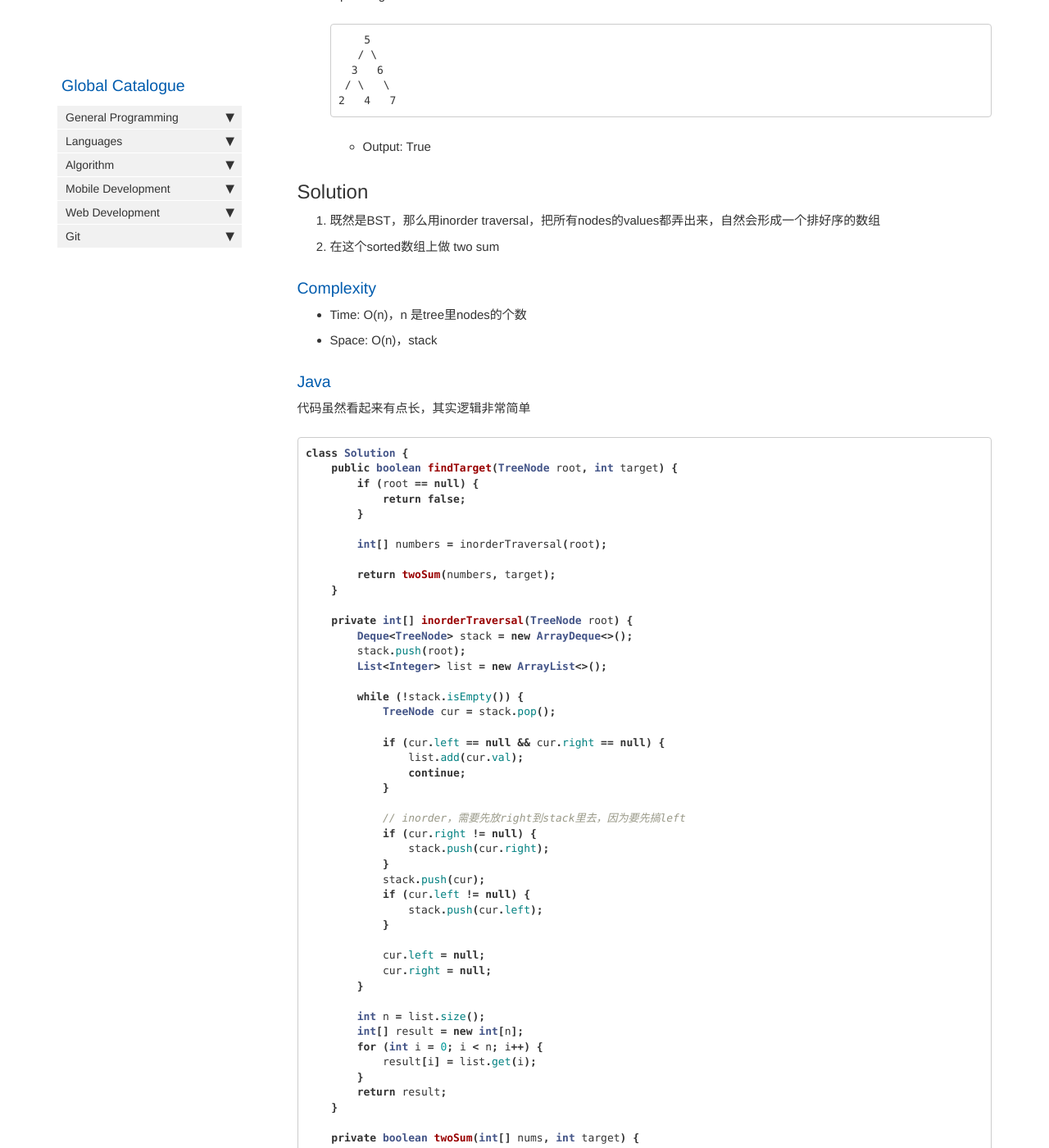
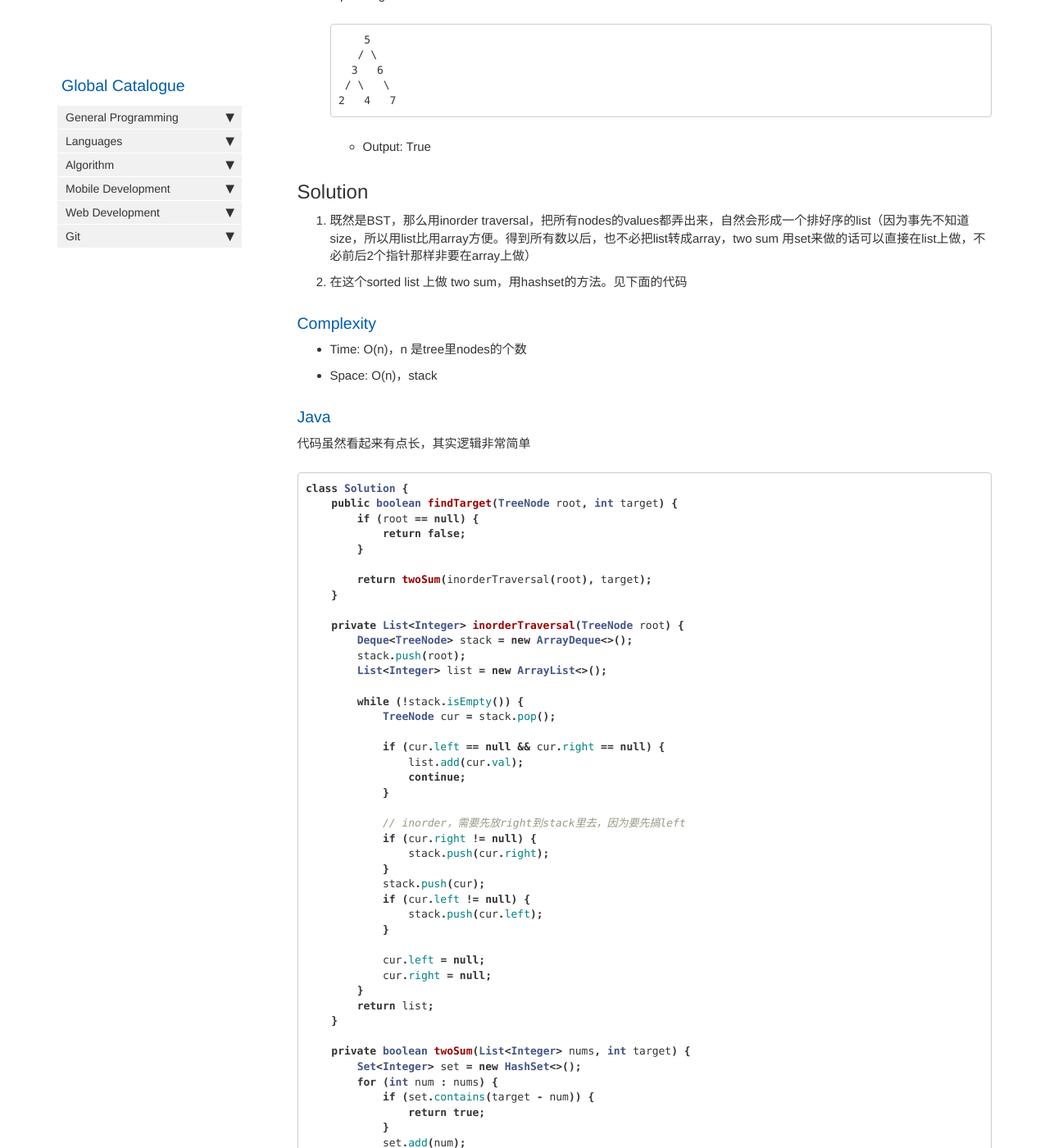
Before and after one commit to HungryOrc/hungryorc.github.io, a Jekyll site: the page built from pages/algorithm/algorithm_2Sum_bst.md, in a window 1280 px wide and 1400 px high, scrolled down 569 px. Shown: the whole window at 82% size. Built offline with Jekyll 4.4.1, drawn with Linux system fonts in a browser that asks for light colours; nearby versions of some CDN libraries; comment, search, counter and statistics services are not loaded.

Commit message:
Update algorithm_2Sum_bst.md

```diff
--- a/pages/algorithm/algorithm_2Sum_bst.md
+++ b/pages/algorithm/algorithm_2Sum_bst.md
@@ -33,8 +33,8 @@ Given a Binary Search Tree and a target number, return true if there exist two e
   * Output: True
 
 ## Solution
-1. 既然是BST，那么用inorder traversal，把所有nodes的values都弄出来，自然会形成一个排好序的数组
-2. 在这个sorted数组上做 two sum
+1. 既然是BST，那么用inorder traversal，把所有nodes的values都弄出来，自然会形成一个排好序的list（因为事先不知道size，所以用list比用array方便。得到所有数以后，也不必把list转成array，two sum 用set来做的话可以直接在list上做，不必前后2个指针那样非要在array上做）
+2. 在这个sorted list 上做 two sum，用hashset的方法。见下面的代码
 
 ### Complexity
 * Time: O(n)，n 是tree里nodes的个数
@@ -49,12 +49,10 @@ class Solution {
             return false;
         }
 
-        int[] numbers = inorderTraversal(root);
-
-        return twoSum(numbers, target);
+        return twoSum(inorderTraversal(root), target);
     }
 
-    private int[] inorderTraversal(TreeNode root) {
+    private List<Integer> inorderTraversal(TreeNode root) {
         Deque<TreeNode> stack = new ArrayDeque<>();
         stack.push(root);
         List<Integer> list = new ArrayList<>();
@@ -79,16 +77,10 @@ class Solution {
             cur.left = null;
             cur.right = null;
         }
-
-        int n = list.size();
-        int[] result = new int[n];
-        for (int i = 0; i < n; i++) {
-            result[i] = list.get(i);
-        }
-        return result;
+        return list;
     }
 
-    private boolean twoSum(int[] nums, int target) {
+    private boolean twoSum(List<Integer> nums, int target) {
         Set<Integer> set = new HashSet<>();
         for (int num : nums) {
             if (set.contains(target - num)) {
```
